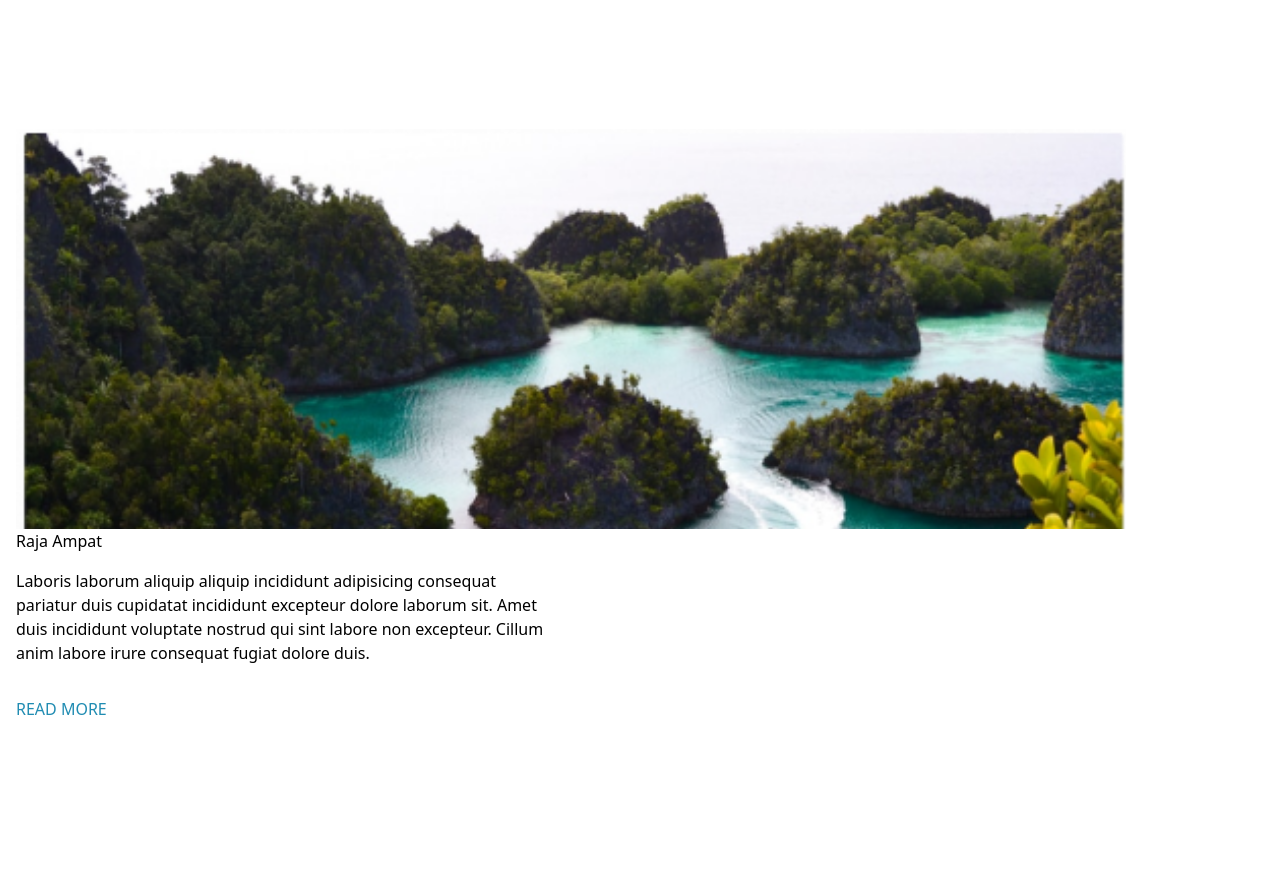
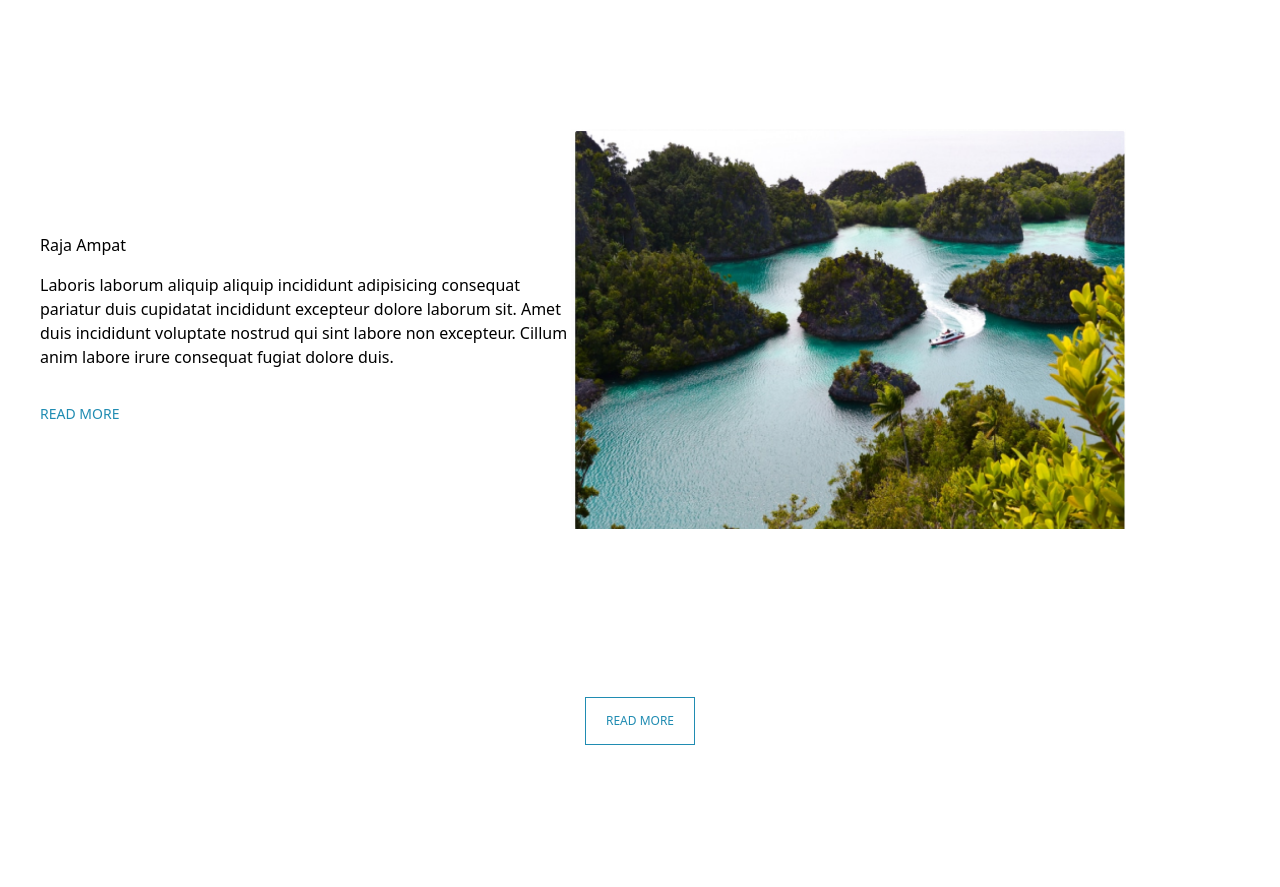
Before and after one commit to clevara-dev-id/the-maj-oceanic, a React (Create React App) app: page / in a window 1280 px wide. Shown: the part 7740-8627 px from the top of the page. Built offline with nearby package versions, Linux system fonts and the light colour scheme; a web font is replaced by a local one.

Commit message:
fix ordering in cardTextImageSmall

```diff
--- a/src/components/base_component/Card/CardTextImage/CardTextImageSmall.jsx
+++ b/src/components/base_component/Card/CardTextImage/CardTextImageSmall.jsx
@@ -40,16 +40,17 @@ const CardTextImageSmall = props => {
             ) : (
             <>
                 <HeadingText
-                    containerClassName="w-full lg:w-2/4 pr-6 self-center"
+                    containerClassName="w-full lg:w-2/4 pl-6 self-center"
                     caption={props.caption}
                     heading={props.heading}
                     text={props.text}
                     textClassName="mb-8"
                 >
-                    <Link className="primary-link" to={props.link} onClick={props.onClick}> {props.button_title.toUpperCase()} </Link>
+                    <Link className="primary-link text-sm" to={props.link} onClick={props.onClick}> {props.button_title.toUpperCase()} </Link>
                 </HeadingText>
+                <div className="order-last w-full lg:w-2/4">
                     <div
-                    className="bg-no-repeat bg-cover bg-no-repeat order-first w-full lg:w-2/4"
+                        className="bg-no-repeat bg-cover bg-no-repeat"
                         style={{
                             backgroundImage: `url(${props.image})`,
                             maxHeight: "400px",
@@ -57,6 +58,7 @@ const CardTextImageSmall = props => {
                             height: props.imageHeight
                         }}
                     />
+                </div>
             </>
             )
         }
```
Lines whose indentation alone changed are shown as unchanged.
